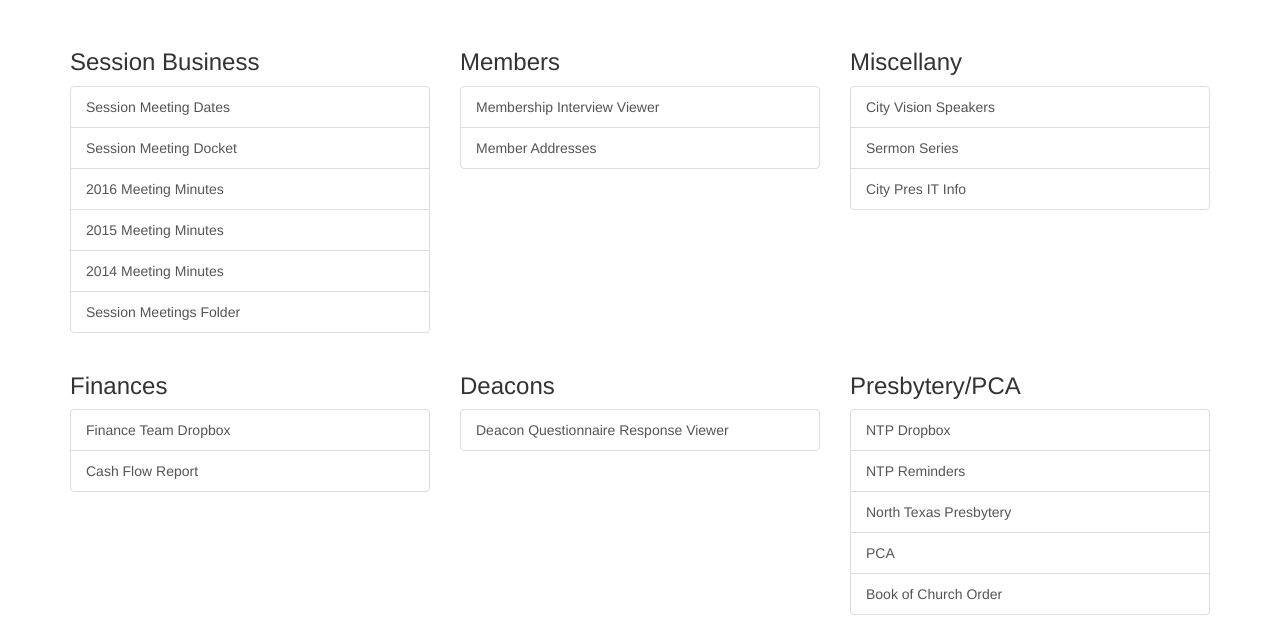
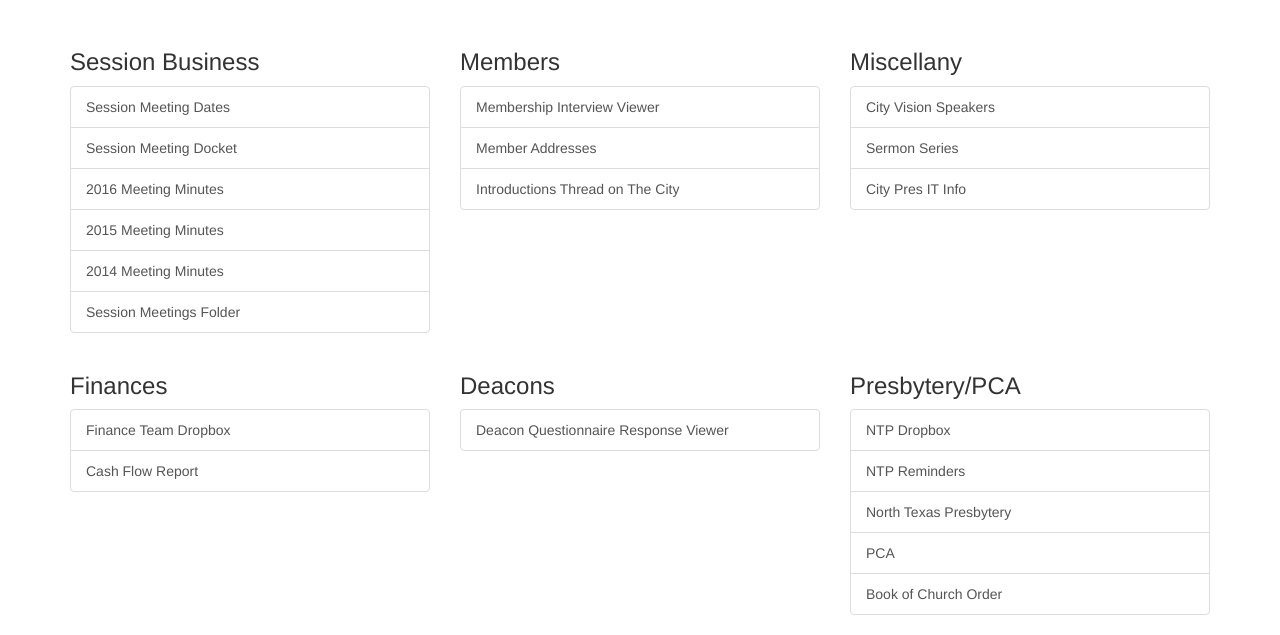
Before and after one commit to jakeydo/elderstucff, a plain HTML site: page index.html in a window 1280 px wide. Shown: the part 196-831 px from the top of the page. Drawn offline with nearby package versions, Linux system fonts and the light colour scheme.

Commit message:
Added introductions thread

```diff
--- a/index.html
+++ b/index.html
@@ -36,6 +36,7 @@
           <div class="list-group">
             <a class="list-group-item" href="http://jakeydo.github.io/interviewViewer/" role="button" target="_blank">Membership Interview Viewer</a>
             <a class="list-group-item" href="https://docs.google.com/spreadsheets/d/1ZCN8VMSkbkfX2qIhGOl1dL0Pb9To817NknA6uQo7h00/edit#gid=0" role="button" target="_blank">Member Addresses</a>
+            <a class="list-group-item" href="https://citypresokc.onthecity.org/groups/53080/topics/1112532">Introductions Thread on The City</a>
           </div>
         </div>
         <div class="col-md-4">
```
